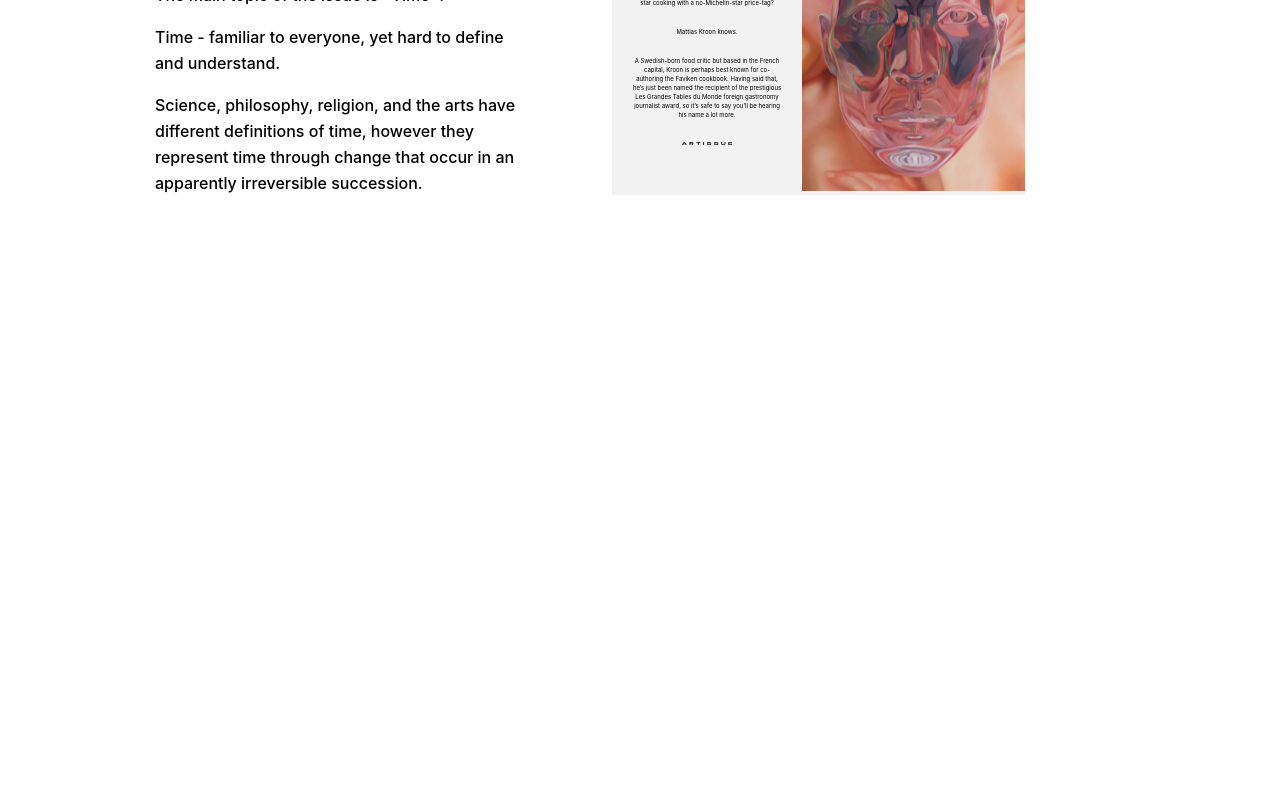
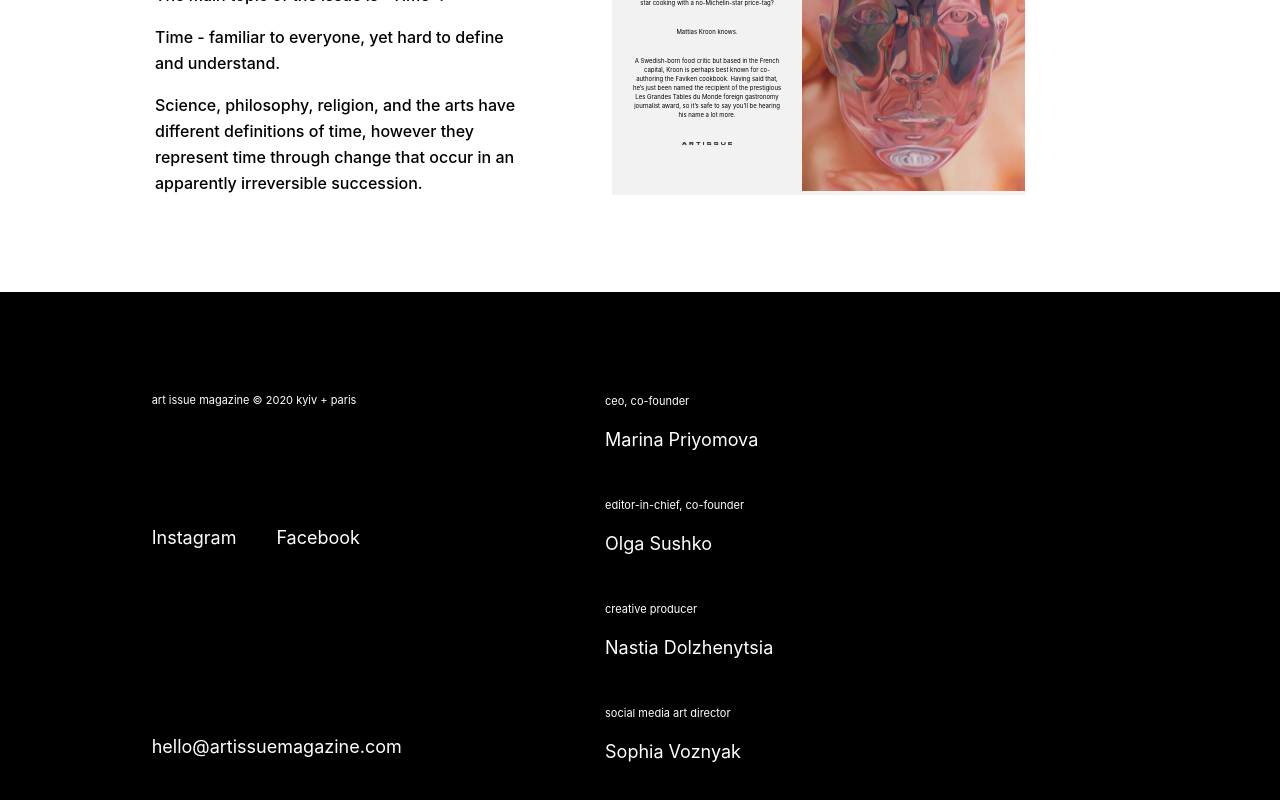
Before and after one commit to teteukt/art-issue, a React (Create React App) app: page / in a window 1280 px wide. Shown: the part 5379-6179 px from the top of the page. Before the commit the page ends 5671 px from the top, so only its background shows below. Built offline with nearby package versions, Linux system fonts and the light colour scheme.

Commit message:
Add Rodape e inserindo ele no App.js

```diff
--- a/src/App.js
+++ b/src/App.js
@@ -1,6 +1,7 @@
 import { BrowserRouter, Routes, Route } from "react-router-dom";
 import { Menu } from "./components/menu/menu";
 import About from "./pages/Main";
+import Rodape from "./components/rodape/rodape";
 
 function App() {
   return (
@@ -12,6 +13,7 @@ function App() {
 
         </Routes>
       </BrowserRouter>
+      <Rodape />
     </div>
 
 
--- /dev/null
+++ b/src/components/rodape/rodape.jsx
@@ -0,0 +1,38 @@
+import "./styles.css";
+
+export function Rodape() {
+  return (
+    <div className="rodape">
+      <div className="contato">
+        <div className="copy">
+          <p>art issue magazine © 2020 kyiv + paris</p>
+        </div>
+        <div className="redes">
+          <h3>Instagram</h3>
+          <h3>Facebook</h3>
+        </div>
+        <div className="email">
+          <h3><a href="mailto:hello@artissuemagazine.com">hello@artissuemagazine.com</a></h3>
+        </div>
+      </div>
+
+      <div className="artistas">
+        <div className="artistas-item">
+          <p>ceo, co-founder</p>
+          <h3>Marina Priyomova</h3>
+
+          <p>editor-in-chief, co-founder</p>
+          <h3>Olga Sushko</h3>
+
+          <p>creative producer</p>
+          <h3>Nastia Dolzhenytsia</h3>
+
+          <p>social media art director</p>
+          <h3>Sophia Voznyak</h3>
+        </div>
+      </div>
+    </div>
+  );
+}
+
+export default Rodape;
--- /dev/null
+++ b/src/components/rodape/styles.css
@@ -0,0 +1,53 @@
+.rodape {
+  background-color: #000000;
+  display: flex;
+  align-items: center;
+  justify-content: space-around;
+}
+.rodape h3 {
+  font-size: 18px;
+  font-weight: 400;
+  line-height: 26px;
+  color: #ffffff;
+}
+.rodape p {
+  font-size: 11px;
+  font-weight: 400;
+  line-height: 26px;
+  color: #ffffff;
+}
+
+.contato, .artistas {
+  margin-top: 84px;
+  margin-bottom: 90px;
+}
+.contato {
+  margin-left: 50px;
+}
+.artistas {
+  margin-right: 405px;
+}
+
+.redes {
+  display: flex;
+}
+.redes h3 {
+ margin-right: 40px;
+ margin-top: 101px;
+}
+
+.email h3 {
+  margin-top: 165px;
+  margin-bottom: 45px;
+}
+.email a {
+  color: #ffffff;
+  text-decoration: none;
+}
+
+.artistas h3 {
+  margin-bottom: 39px;
+}
+.artistas p {
+ margin-bottom: -5px;
+}
--- a/src/pages/Main.jsx
+++ b/src/pages/Main.jsx
@@ -1,5 +1,4 @@
 import "./main-styles.css";
-import Menu from "../components/menu/menu";
 import Ret2 from "../assets/images/Rectangle 2.png";
 import Ret3 from "../assets/images/Rectangle 3.png";
 import Ret4 from "../assets/images/Rectangle 4.png";
```
